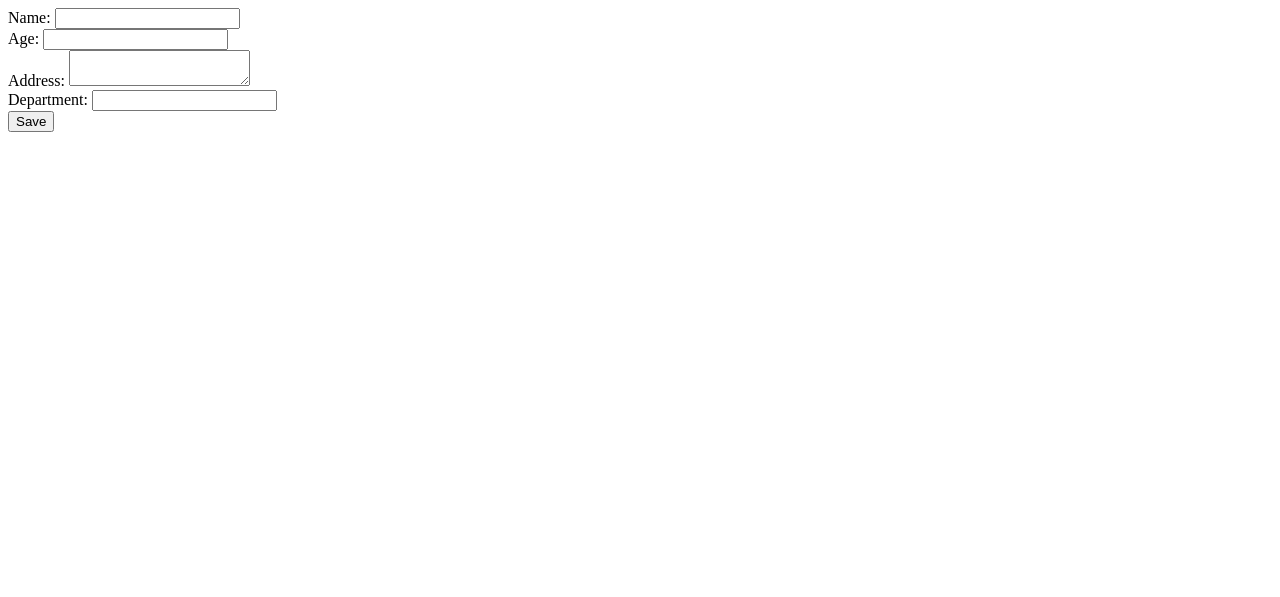
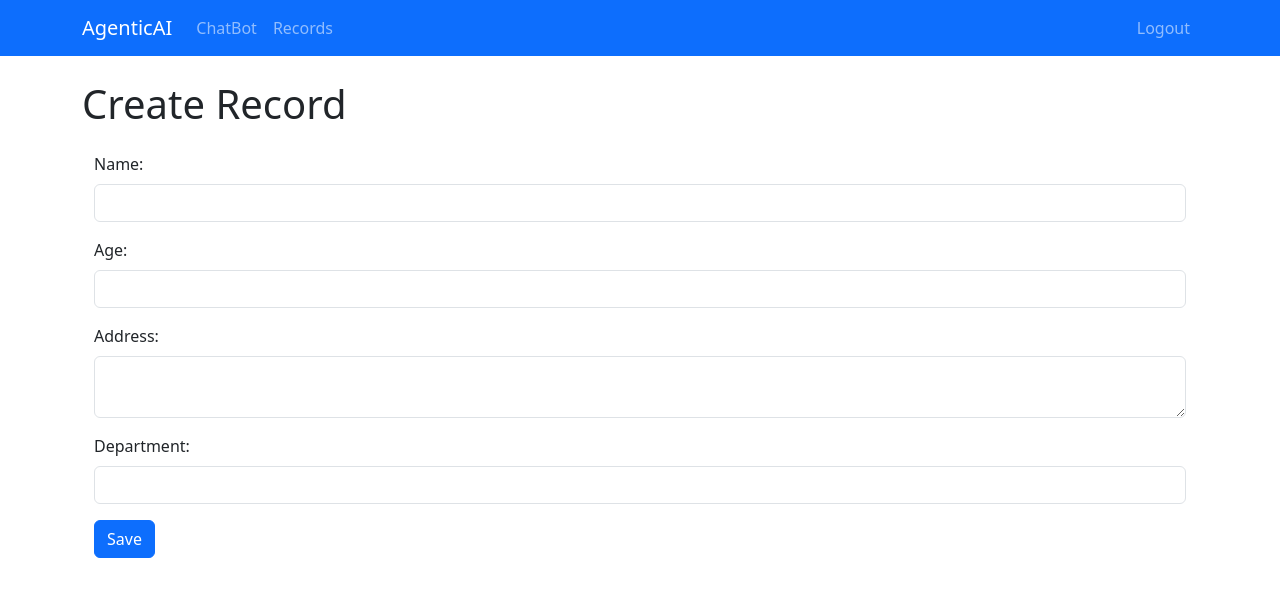
Before and after one commit to vijay-nwt/agenticAI, a Django app: page /records/create/ in a window 1280 px wide. Shown: the top 597 px of the page. Run offline with Django 5.2, Linux system fonts and the light colour scheme; the visitor is signed in with stand-in values (Sample User, id 1).

Commit message:
update UI

```diff
--- /dev/null
+++ b/users/templates/base.html
@@ -0,0 +1,52 @@
+<!DOCTYPE html>
+<html lang="en">
+<head>
+    <meta charset="UTF-8">
+    <meta name="viewport" content="width=device-width, initial-scale=1.0">
+    <title>AgenticAI</title>
+    <link href="https://cdn.jsdelivr.net/npm/bootstrap@5.3.0/dist/css/bootstrap.min.css" rel="stylesheet">
+</head>
+<body>
+    <nav class="navbar navbar-expand-lg navbar-dark bg-primary">
+        <div class="container">
+            <a class="navbar-brand" href="{% url 'home' %}">AgenticAI</a>
+            <button class="navbar-toggler" type="button" data-bs-toggle="collapse" data-bs-target="#navbarNav">
+                <span class="navbar-toggler-icon"></span>
+            </button>
+            <div class="collapse navbar-collapse" id="navbarNav">
+                <ul class="navbar-nav me-auto">
+                    {% if user.is_authenticated %}
+                        <li class="nav-item">
+                            <a class="nav-link" href="{% url 'welcome' %}">ChatBot</a>
+                        </li>
+                        <li class="nav-item">
+                            <a class="nav-link" href="{% url 'record_list' %}">Records</a>
+                        </li>
+                    {% endif %}
+                </ul>
+                <ul class="navbar-nav">
+                    {% if user.is_authenticated %}
+                        <li class="nav-item">
+                            <a class="nav-link" href="{% url 'logout' %}">Logout</a>
+                        </li>
+                    {% else %}
+                        <li class="nav-item">
+                            <a class="nav-link" href="{% url 'login' %}">Login</a>
+                        </li>
+                        <li class="nav-item">
+                            <a class="nav-link" href="{% url 'signup' %}">Sign Up</a>
+                        </li>
+                    {% endif %}
+                </ul>
+            </div>
+        </div>
+    </nav>
+
+    <div class="container mt-4">
+        {% block content %}
+        {% endblock %}
+    </div>
+
+    <script src="https://cdn.jsdelivr.net/npm/bootstrap@5.3.0/dist/js/bootstrap.bundle.min.js"></script>
+</body>
+</html>
--- a/users/templates/record_form.html
+++ b/users/templates/record_form.html
@@ -1,20 +1,27 @@
-<form method="post">
+{% extends 'base.html' %}
+
+{% block content %}
+    <h1>{{ record|default:"Create" }} Record</h1>
+    <form method="post" class="container mt-4">
         {% csrf_token %}
-    <div>
-        <label>Name:</label>
-        <input type="text" name="name" value="{{ record.name|default:'' }}" required>
+        <div class="mb-3">
+            <label class="form-label">Name:</label>
+            <input type="text" name="name" value="{{ record.name|default:'' }}" class="form-control" required>
         </div>
-    <div>
-        <label>Age:</label>
-        <input type="number" name="age" value="{{ record.age|default:'' }}" required>
+        <div class="mb-3">
+            <label class="form-label">Age:</label>
+            <input type="number" name="age" value="{{ record.age|default:'' }}" class="form-control" required>
         </div>
-    <div>
-        <label>Address:</label>
-        <textarea name="address" required>{{ record.address|default:'' }}</textarea>
+        <div class="mb-3">
+            <label class="form-label">Address:</label>
+            <textarea name="address" class="form-control" required>{{ record.address|default:'' }}</textarea>
         </div>
-    <div>
-        <label>Department:</label>
-        <input type="text" name="department" value="{{ record.department|default:'' }}" required>
+        <div class="mb-3">
+            <label class="form-label">Department:</label>
+            <input type="text" name="department" value="{{ record.department|default:'' }}" class="form-control" required>
         </div>
-    <button type="submit">Save</button>
+        <button type="submit" class="btn btn-primary">Save</button>
     </form>
+
+    <link href="https://cdn.jsdelivr.net/npm/bootstrap@5.3.0/dist/css/bootstrap.min.css" rel="stylesheet">
+{% endblock %}
```
Also changed, not shown: users/templates/home.html (+7 -16 lines), users/templates/login.html (+4 -9 lines), users/templates/records.html (+8 -0 lines), users/templates/signup.html (+4 -8 lines), users/templates/welcome.html (+5 -11 lines). Lines whose indentation alone changed are shown as unchanged.
